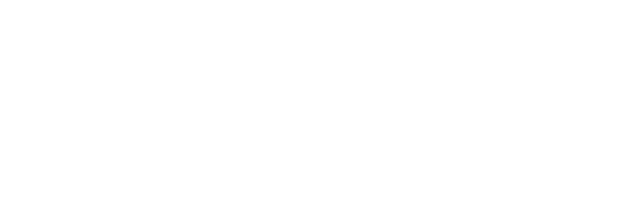
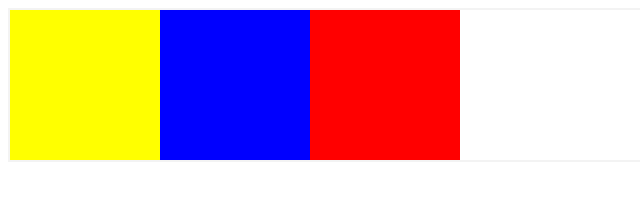
Before and after one commit to mili01gm/bandera-leccion28, a plain HTML site: page index.html in a window 1280 px wide. Shown: the whole page, without its empty margins (0-640 px from the left). Drawn offline with Linux system fonts and the light colour scheme.

Commit message:
punto 1 terminado

```diff
--- a/index.html
+++ b/index.html
@@ -16,7 +16,10 @@
     </div>
   </section>
   <section id="punto1">
-
+    <div class="punto1">
+      <div></div>
+      <div></div>
+      <div></div>
   </section>
   <section id="punto2">
 
--- a/main.css
+++ b/main.css
@@ -0,0 +1,19 @@
+.punto1 {
+  border: 2px solid #f3f3f3;
+  overflow-x: auto;
+}
+
+.punto1 div {
+  width: 150px;
+  height: 150px;
+  float: left;
+}
+.punto1 div:nth-child(1) {
+  background: yellow;
+}
+.punto1 div:nth-child(2) {
+  background: blue;
+}
+.punto1 div:nth-child(3) {
+  background: red;
+}
```
